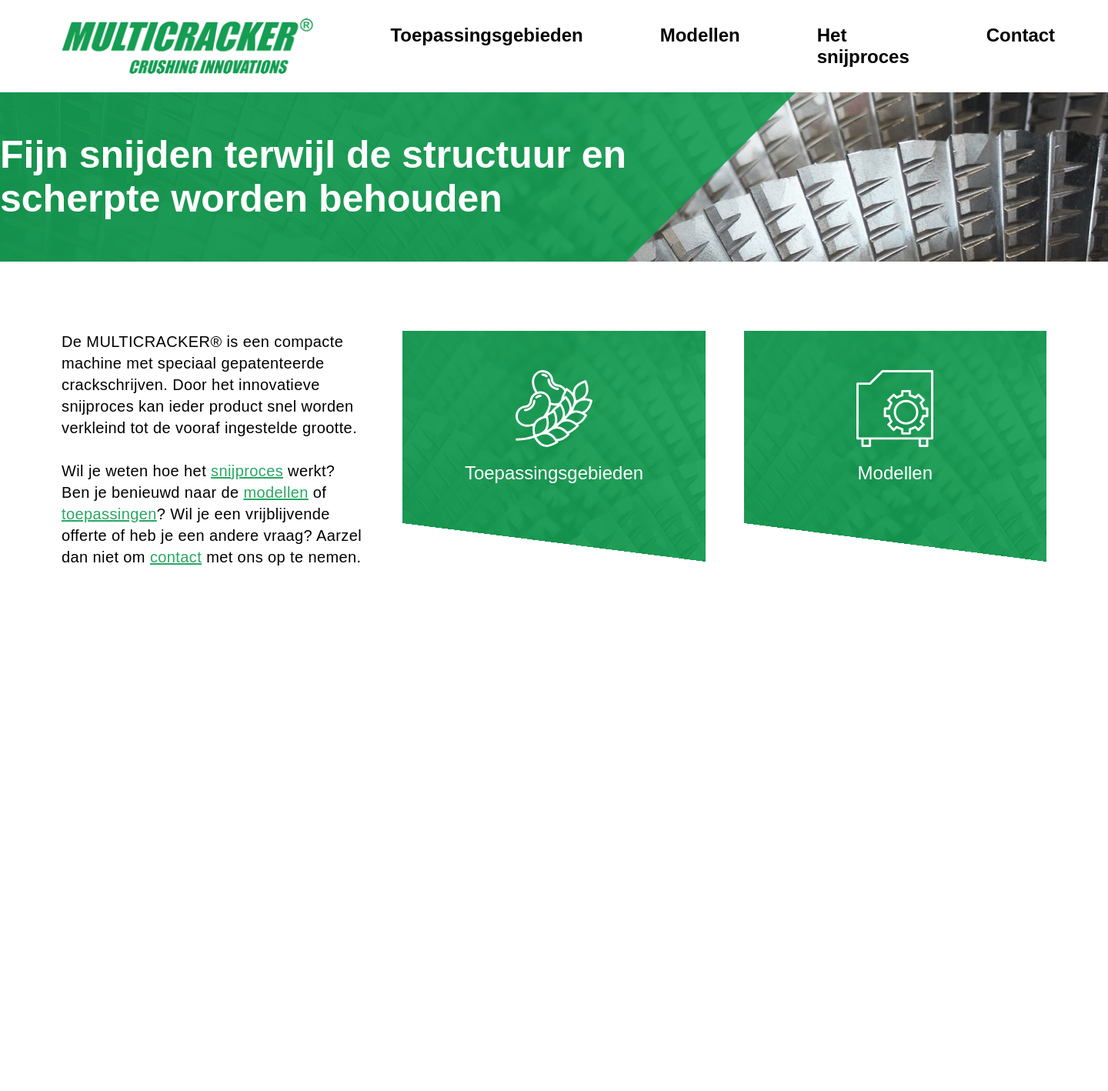
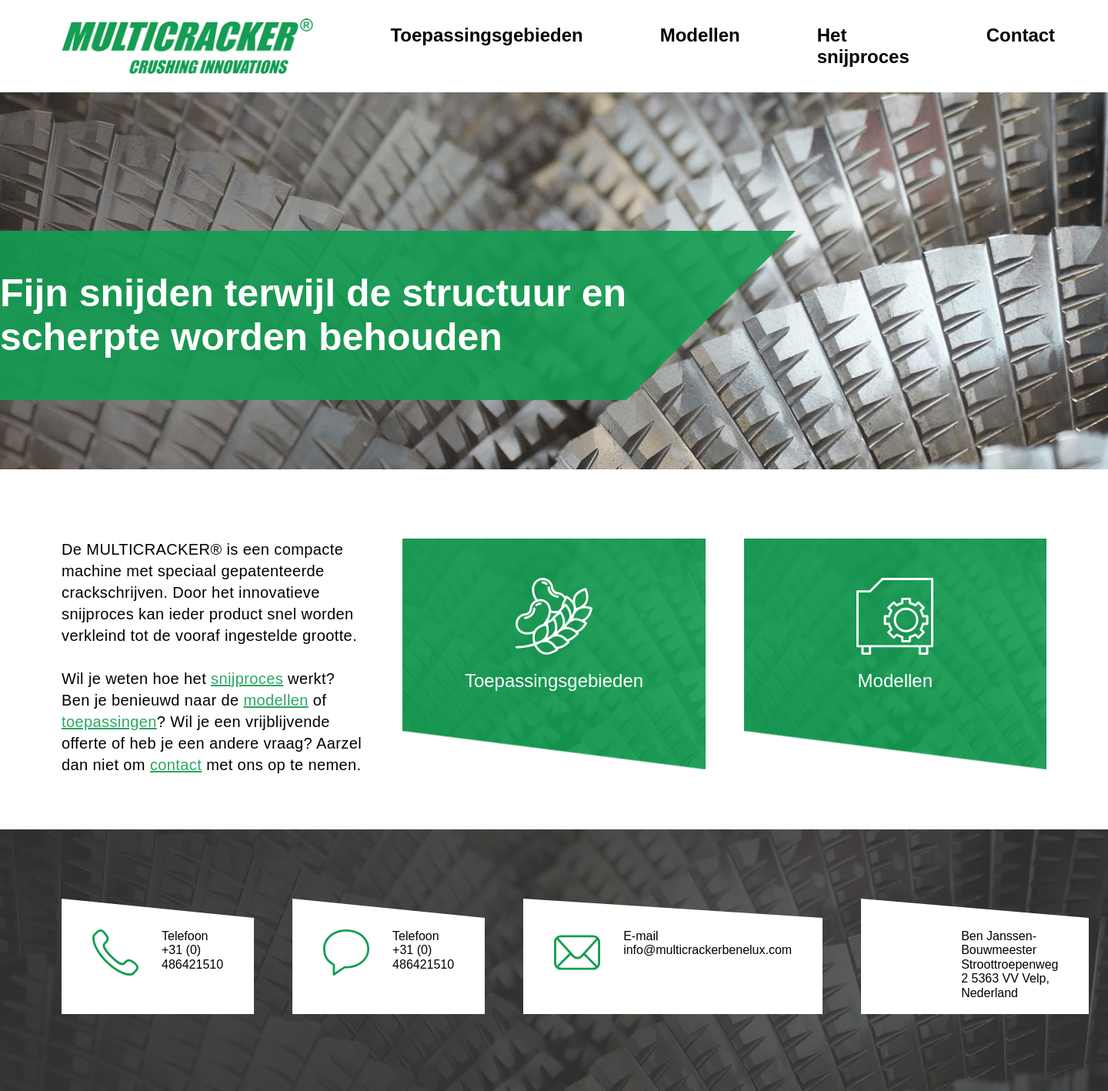
Before and after one commit to Schayik/multicracker-gulp, a web app: file public/index.html in a window 1440 px wide. Shown: the whole page at 77% size. Before the commit the page ends 735 px from the top, so only its background shows below. Run offline with its HTML, style and script files only (its server is not run), Linux system fonts and the light colour scheme; some libraries are stand-ins or nearby versions; some web fonts are replaced.

Commit message:
feat: footer

```diff
--- a/html/components/footer.html
+++ b/html/components/footer.html
@@ -0,0 +1,6 @@
+<footer>
+    <div class='overlay'></div>
+    <div class='content compress'>
+        @@loop('./contact.html', '../data/contacts.json')
+    </div>
+</footer>
--- a/html/components/header.html
+++ b/html/components/header.html
@@ -1,5 +1,5 @@
 <header>
-    <div></div>
+    <div class='spacer'></div>
     <div class='wrapper'>
         <div class='flag'>
             <h1>@@text</h1>
--- a/html/pages/home.html
+++ b/html/pages/home.html
@@ -1,5 +1,5 @@
-<section>
-    <div class='home compress'>
+<section class='home'>
+    <div class='content compress'>
         <div class='markdown'>
             @@include(markdown('../../markdown/home.md'))
         </div>
--- a/public/index.html
+++ b/public/index.html
@@ -33,7 +33,7 @@
     </div>
   </div>
   <header>
-    <div></div>
+    <div class='spacer'></div>
     <div class='wrapper'>
       <div class='flag'>
         <h1>Fijn snijden terwijl de structuur en <br> scherpte worden behouden</h1>
@@ -41,8 +41,8 @@
       <div class='triangle'></div>
     </div>
   </header>
-  <section>
-    <div class='home compress'>
+  <section class='home'>
+    <div class='content compress'>
       <div class='markdown'>
         <p>De MULTICRACKER® is een compacte machine met speciaal gepatenteerde crackschrijven. Door het innovatieve snijproces kan ieder product snel worden verkleind tot de vooraf ingestelde grootte.</p>
         <p>Wil je weten hoe het <a href="./snijprocess">snijproces</a> werkt? Ben je benieuwd naar de <a href="./modellen">modellen</a> of <a href="./toepassingen">toepassingen</a>? Wil je een vrijblijvende offerte of heb je een andere vraag? Aarzel dan niet om <a href="./contact">contact</a> met ons op te nemen.</p>
@@ -61,6 +61,47 @@
       </div>
     </div>
   </section>
+  <footer>
+    <div class='overlay'></div>
+    <div class='content compress'>
+      <a href='tel:0031486421510'>
+        <div class='triangle'></div>
+        <div class='background'></div>
+        <img src=../icons/call.svg />
+        <div class='text'>
+          <p class='label'>Telefoon</p>
+          <p>+31 (0) 486421510</p>
+        </div>
+      </a>
+      <a href='https://api.whatsapp.com/send?phone=31683488976&text=Test'>
+        <div class='triangle'></div>
+        <div class='background'></div>
+        <img src=../icons/chat.svg />
+        <div class='text'>
+          <p class='label'>Telefoon</p>
+          <p>+31 (0) 486421510</p>
+        </div>
+      </a>
+      <a href='mailto:info@multicrackerbenelux.com'>
+        <div class='triangle'></div>
+        <div class='background'></div>
+        <img src=../icons/mail.svg />
+        <div class='text'>
+          <p class='label'>E-mail</p>
+          <p>info@multicrackerbenelux.com</p>
+        </div>
+      </a>
+      <a href='https://www.google.com/maps/place/Stoottroepenweg+2,+Velp,+Netherlands/@51.7446589,5.7283867,17z/data=!3m1!4b1!4m5!3m4!1s0x47c704f2a7540d2b:0x449d7968057cabb5!8m2!3d51.7446589!4d5.7305754'>
+        <div class='triangle'></div>
+        <div class='background'></div>
+        <img src=../icons/location.svg />
+        <div class='text'>
+          <p class='label'></p>
+          <p>Ben Janssen-Bouwmeester Stroottroepenweg 2 5363 VV Velp, Nederland</p>
+        </div>
+      </a>
+    </div>
+  </footer>
 </body>
 
 </html>
--- a/stylus/components/footer.styl
+++ b/stylus/components/footer.styl
@@ -0,0 +1,62 @@
+footer
+    position: relative;
+    background-image: url('../images/cracker.png');
+    background-size: cover;
+    background-position: center;
+
+    .overlay
+        position: absolute;
+        background-color: $black-overlay;
+        top: 0;
+        right: 0;
+        left: 0;
+        bottom: 0;
+
+    .content
+        position: relative
+        z-index: 1;
+
+        padding-top: 90px;
+        padding-bottom: 100px;
+
+        display: flex;
+        justify-content: space-between;
+        align-items: center;
+
+        a
+            position: relative
+            flex: 1 1 0px;
+            padding: 40px 40px 0 40px;
+            height: 150px;
+
+            display: flex;
+
+            &:not(:first-child)
+                margin-left: 50px;
+
+            img, .text
+                position: relative;
+                z-index: 1;
+
+            img
+                width: 60px;
+                height: 60px;
+
+            .text
+                margin-left: 30px;
+
+            .triangle
+                position: absolute;
+                background: linear-gradient(to bottom left, transparent 0%, transparent 49%, #fff 51%, #fff 100%);
+                width: 100%;
+                height: 25px;
+                top: 0;
+                left: 0;
+
+            .background
+                position: absolute;
+                background-color: $white;
+                top: 25px;
+                right: 0;
+                bottom: 0;
+                left: 0;
--- a/stylus/components/header.styl
+++ b/stylus/components/header.styl
@@ -9,6 +9,11 @@
     display: flex;
     flex-direction: column;
     justify-content: space-around;
+    padding-top: 90px;
+    padding-bottom: 90px;
+
+    .spacer
+        padding-bottom: 90px;
 
     .wrapper
         height: $flag-height;
--- a/stylus/general/colors.styl
+++ b/stylus/general/colors.styl
@@ -1,3 +1,4 @@
 $white = #ffffff
 $black = #000000
 $green = rgba(18, 157, 81, 0.9)
+$black-overlay = rgba(50, 50, 50, 0.8)
--- a/stylus/general/elements.styl
+++ b/stylus/general/elements.styl
@@ -1,5 +1,6 @@
 body
     width: 100vw;
+    overflow-x: hidden;
     background-color: $white;
 
     display: flex;
--- a/stylus/pages/home.styl
+++ b/stylus/pages/home.styl
@@ -1,68 +1,65 @@
 .home
+    flex: .3;
     display: flex;
-    padding-top: 90px;
-    padding-bottom: 70px;
+    align-items: center;
 
-    .markdown
-        p, a
-            font-size: 20px;
-            line-height: 1.4;
-            letter-spacing: 0.4px;
-        a
-            color: $green;
-            text-decoration: underline;
-        p:not(:first-child)
-            margin-top: 28px;
+    .content
+        display: flex;
+        padding-top: 90px;
+        padding-bottom: 70px;
 
-    .button
-        position: relative;
-        margin-left: 50px;
-        height: 300px;
-        background-image: url('../images/cracker.png');
-        background-size: cover;
-        background-position: center;
-        display: flex;
-        flex-direction: column;
-        justify-content: center;
-        align-items: center;
-        padding-bottom: 50px;
+        .markdown, .button
+            flex: 1 1 0px
 
-        img, p
+        .markdown
+            p, a
+                font-size: 20px;
+                line-height: 1.4;
+                letter-spacing: 0.4px;
+            a
+                color: $green;
+                text-decoration: underline;
+            p:not(:first-child)
+                margin-top: 28px;
+
+        .button
             position: relative;
-            z-index: 1;
+            margin-left: 50px;
+            height: 300px;
+            background-image: url('../images/cracker.png');
+            background-size: cover;
+            background-position: center;
+            display: flex;
+            flex-direction: column;
+            justify-content: center;
+            align-items: center;
+            padding-bottom: 50px;
 
-        img
-            height: 100px;
-            width: 100px;
+            img, p
+                position: relative;
+                z-index: 1;
 
-        p
-            position: relative;
-            color: $white;
-            font-size: 24px;
-            margin-top: 20px;
+            img
+                height: 100px;
+                width: 100px;
 
-        .overlay
-            position: absolute;
-            background-color: $green;
-            top: 0;
-            left: 0;
-            right: 0;
-            bottom: 0;
+            p
+                position: relative;
+                color: $white;
+                font-size: 24px;
+                margin-top: 20px;
 
-        .triangle
-            position: absolute;
-            background: linear-gradient(to bottom left, transparent 0%, transparent 50%, #fff 50%, #fff 100%);
-            width: 100%;
-            height: 50px;
-            bottom: 0;
+            .overlay
+                position: absolute;
+                background-color: $green;
+                top: 0;
+                left: 0;
+                right: 0;
+                bottom: 0;
 
-    .markdown, .button
-        flex: 1 1 0px
-
-            // .triangle-container
-            // height: 200px;
-            // padding-left: 100%;
-            // .triangle
-            //     background: linear-gradient(to bottom right, #fff 0%, #fff 50%, #a48d01 50%, #a48d01 100%);
-            //     width: 100%;
-            //     height: 100%;
+            .triangle
+                position: absolute;
+                background: linear-gradient(to bottom left, transparent 0%, transparent 49%, #fff 51%, #fff 100%);
+                width: 100%;
+                height: 50px;
+                bottom: 0;
```
Also changed, not shown: data/contacts.json (added, +11 -0 lines), html/components/contact.html (added, +11 -0 lines), public/toepassingsgebieden.html (+41 -0 lines), public/css/index.css, public/icons/call.svg (added), public/icons/chat.svg (added), public/icons/location.svg (added), public/icons/mail.svg (added).
